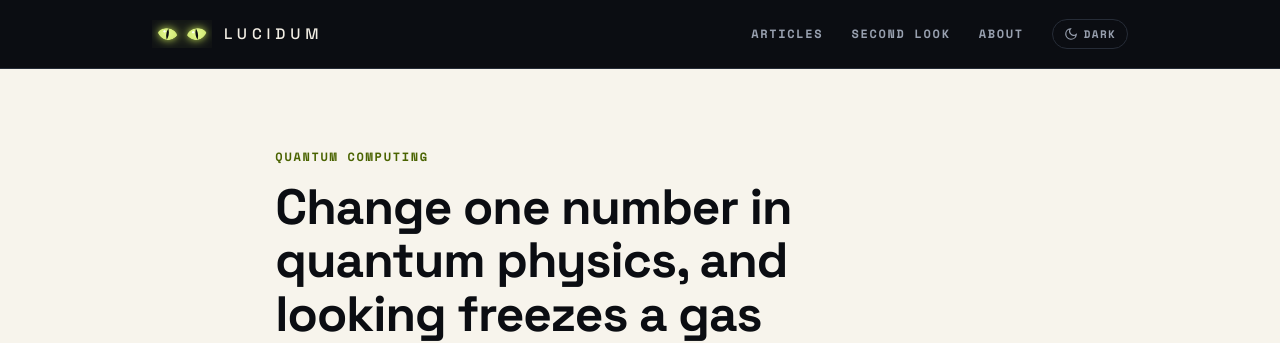
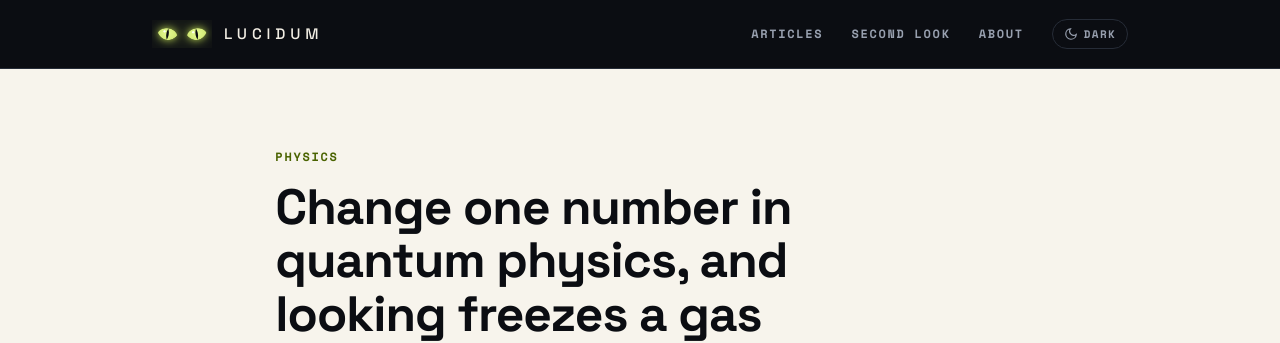
Before and after one commit to sadiqebrahim/lucidum, a Jekyll site: the page built from _posts/2026-10-13-warped-born.md, in a window 1280 px wide and 900 px high. Shown: the top 343 px of the window. Built offline with Jekyll 4.4.1, drawn with Linux system fonts in a browser that asks for light colours.

Commit message:
warped Born rule: topic Physics

```diff
--- a/_posts/2026-10-13-warped-born.md
+++ b/_posts/2026-10-13-warped-born.md
@@ -2,7 +2,7 @@
 date: 2026-10-13 23:52:00 +0530
 title: Change one number in quantum physics, and looking freezes a gas
 dek: A thought experiment warps quantum theory's Born rule from a square to a power of 2b, and finds that repeatedly watching a gas makes it clump and freeze, like Maxwell's demon.
-topic: Quantum computing
+topic: Physics
 format: explainer
 review_status: preprint
 thumb: /assets/posts/2026-10-13-warped-born/thumb.jpg
```
